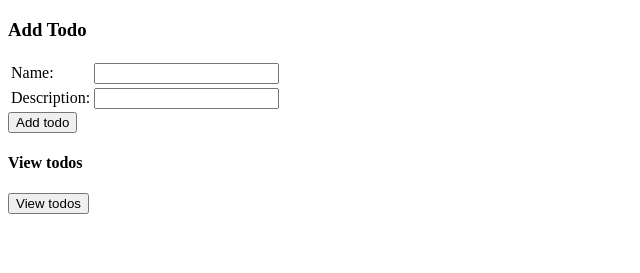
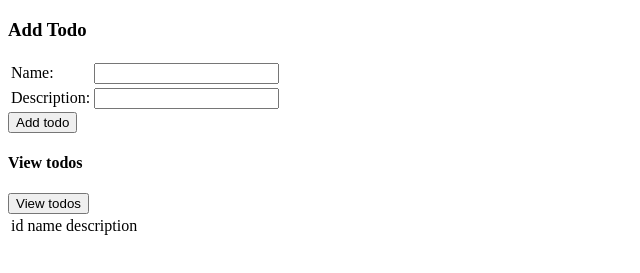
Before and after one commit to FinchyG/node-express-mysql-crud-restapi, a website: page views/index.html in a window 1280 px wide. Both pictures are taken after a click on the button "View todos". Shown: the part 61-334 px from the top of the page, without its empty margins (0-640 px from the left). Drawn offline with nearby package versions, Linux system fonts and the light colour scheme.

Commit message:
added create view table functionality

```diff
--- a/views/index.js
+++ b/views/index.js
@@ -32,5 +32,16 @@ function Todos() {
         postNewTodo(inputName, inputDesc);
     }
 
+    this.viewTodos = function() {
+        let table = document.getElementById("viewTodosTable");
+        let newRow = table.insertRow(table.rows.length);
+        let cell1 = newRow.insertCell(0);
+        let cell2 = newRow.insertCell(1);
+        let cell3 = newRow.insertCell(2);
+        cell1.innerText = "id";
+        cell2.innerText = "name";
+        cell3.innerText = "description";
+    }
+
 
 }
```
Also changed, not shown: views/index.html (+1 -0 lines).
